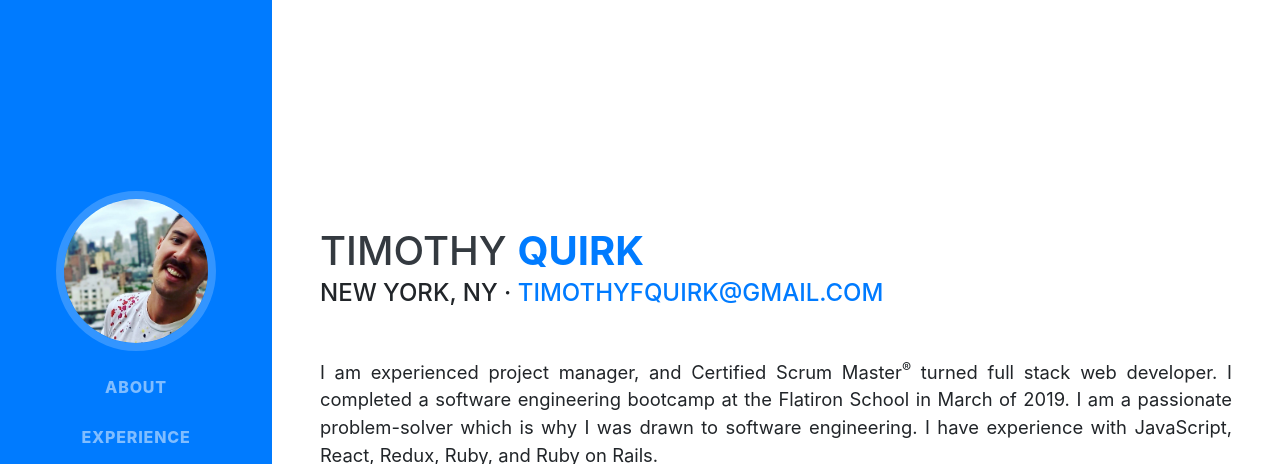
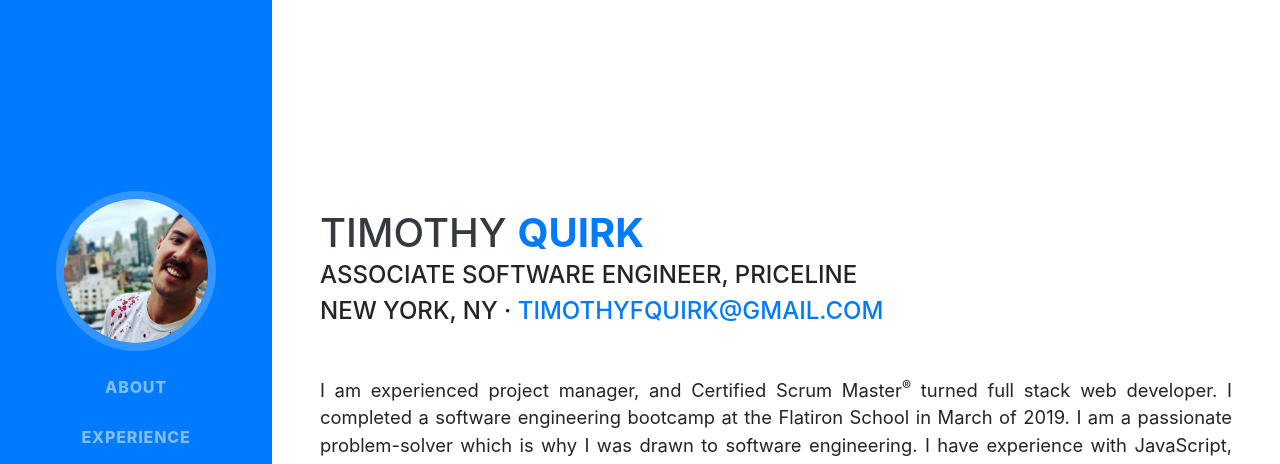
Before and after one commit to tfquirk/tfquirk.github.io, a website with bundled scripts: page index.html in a window 1280 px wide. Shown: the top 464 px of the page. Built offline with nearby package versions, Linux system fonts and the light colour scheme; a web font is replaced by a local one.

Commit message:
Minor update and grammar

```diff
--- a/index.html
+++ b/index.html
@@ -139,7 +139,7 @@
         <div class="w-100">
           <h1 class="mb-0">Timothy <span class="text-primary">Quirk</span></h1>
           <div class="subheading mb-5">
-            New York, NY ·
+            Associate Software Engineer, Priceline </br> New York, NY ·
             <a id="email_link" href="mailto:timothyfquirk@gmail.com"
               >timothyfquirk@gmail.com</a
             >
```
